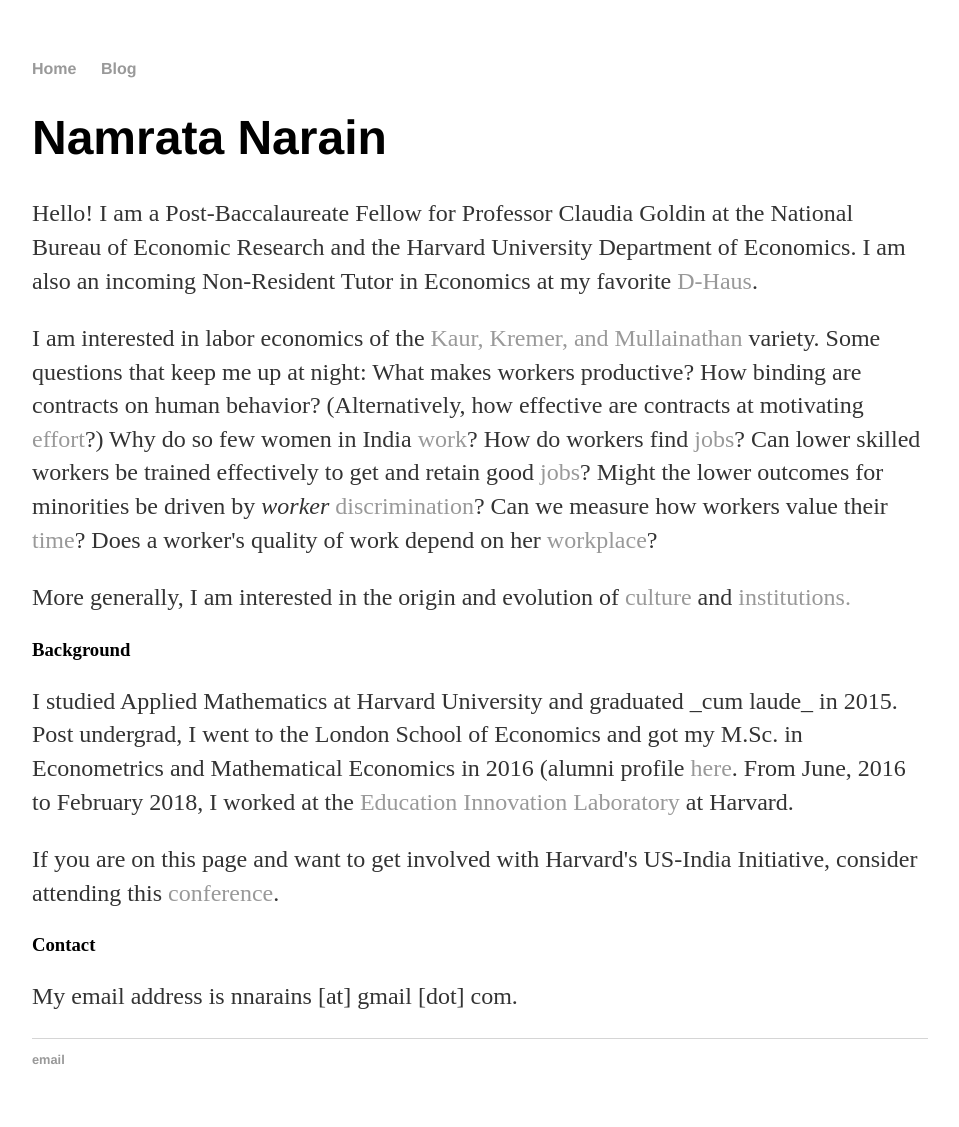
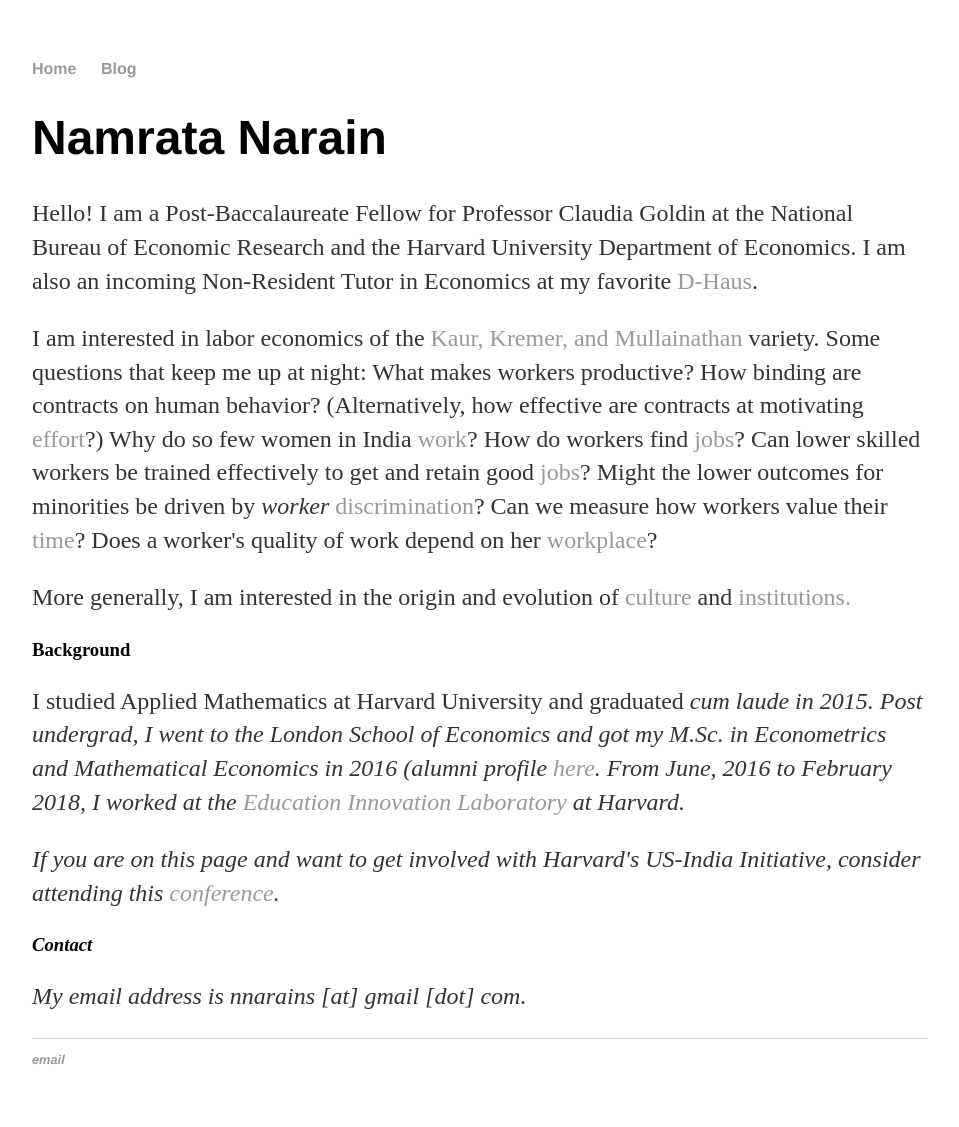
Before and after one commit to namsaxena/namsaxena.github.io, a Jekyll site: the page built from index.html, in a window 1280 px wide. Shown: the whole page, without its empty margins (160-1119 px from the left). Built offline with Jekyll 4.4.1, drawn with Linux system fonts in a browser that asks for light colours.

```diff
--- a/index.html
+++ b/index.html
@@ -24,7 +24,7 @@ title: Namrata Narain
 
 	<h3>Background</h3>
 	<p>
-	I studied Applied Mathematics at Harvard University and graduated _cum laude_ in 2015.
+	I studied Applied Mathematics at Harvard University and graduated <i>cum laude</> in 2015.
 		Post undergrad, I went to the London School of Economics and got my M.Sc. in Econometrics and Mathematical Economics in 2016 (alumni profile <a href="http://www.lse.ac.uk/economics/study/taught-masters/msc-alumni-profiles">here</a>.
 		From June, 2016 to February 2018, I worked at the <a href="https://edlabs.harvard.edu/">Education Innovation Laboratory</a> at Harvard.
 	</p>
```
